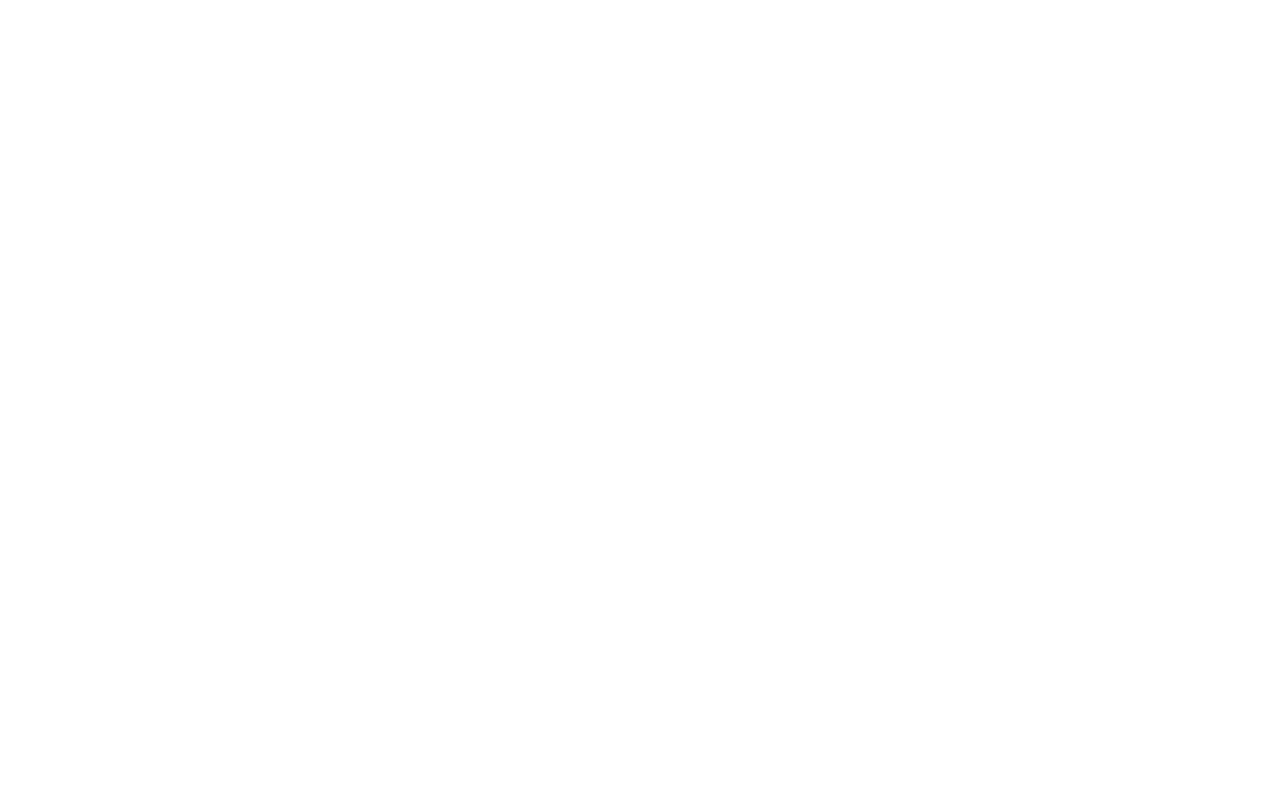
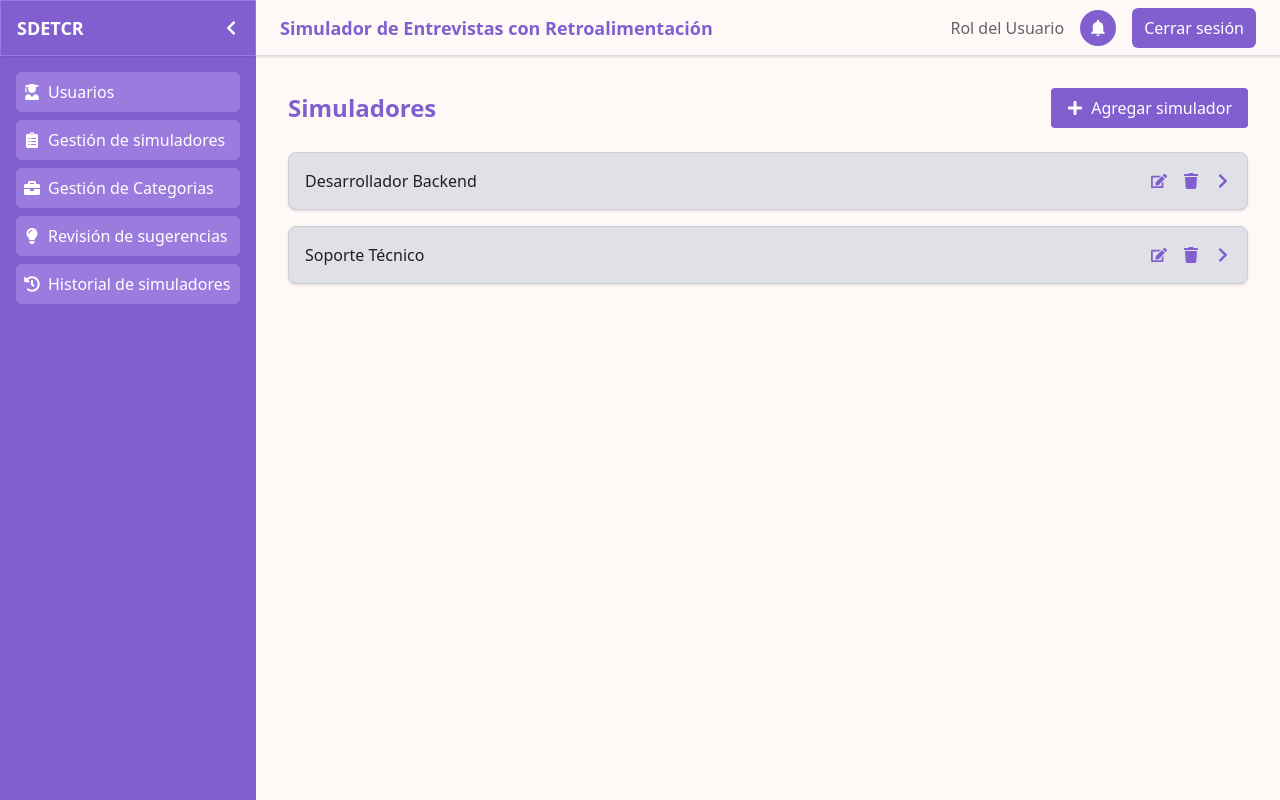
Before and after one commit to JulioCesarGutierrezRojas/SDETCR, a React (Vite) app in the folder frontend/: page /admin/categoria/1 in a window 1280 px wide. Before the commit this address had no page. Built offline with nearby package versions, Linux system fonts and the light colour scheme.

Commit message:
APTI-35 ADD: Pantalla de gestion de categorias

```diff
--- a/frontend/src/components/layout/sidebarAdmin.jsx
+++ b/frontend/src/components/layout/sidebarAdmin.jsx
@@ -7,7 +7,7 @@ const sidebarAdmin = ({ isCollapsed, setIsCollapsed }) => {
     const links = [
         { to: "/admin", label: "Usuarios", icon: <FaUserGraduate /> },
         { to: "/admin/simuladores", label: "Gestión de simuladores", icon: <FaClipboardList /> },
-        { to: "/estudiante/categorias", label: "Categorias", icon: <FaBriefcase /> },
+        { to: "/admin/categorias", label: "Gestión de Categorias", icon: <FaBriefcase /> },
         { to: "/admin/sugerenciaSimulador", label: "Revisión de sugerencias", icon: <FaLightbulb /> },
         { to: "/admin/historial", label: "Historial de simuladores", icon: <FaHistory /> },
     ];
--- /dev/null
+++ b/frontend/src/modules/admin/views/CategoriasList.jsx
@@ -0,0 +1,69 @@
+import { useEffect, useState } from "react";
+import { Link } from "react-router-dom";
+import { FaEdit, FaTrash, FaChevronRight, FaPlus } from "react-icons/fa";
+
+const CategoriasAdmin = () => {
+    const [categorias, setCategorias] = useState([]);
+
+    useEffect(() => {
+        setCategorias([
+            { id: 1, nombre: "Software" },
+            { id: 2, nombre: "Redes" },
+            { id: 3, nombre: "Administración" },
+        ]);
+    }, []);
+
+    const handleAgregar = () => {
+        console.log("Agregar categoría");
+    };
+
+    const handleEditar = (id) => {
+        console.log("Editar categoría:", id);
+    };
+
+    const handleEliminar = (id) => {
+        console.log("Eliminar categoría:", id);
+    };
+
+    return (
+        <div className="p-4">
+            <div className="flex justify-between items-center mb-6">
+                <h1 className="text-2xl font-bold text-[var(--color-lavanda-700)]">Categorías Existentes</h1>
+                <button
+                    onClick={handleAgregar}
+                    className="flex items-center gap-2 px-4 py-2 rounded bg-[var(--color-lavanda-700)] text-white hover:bg-[var(--color-lavanda-500)] transition">
+                    <FaPlus />
+                    Agregar categoría
+                </button>
+            </div>
+
+            <div className="space-y-4">
+                {categorias.map((cat) => (
+                    <div
+                        key={cat.id}
+                        className="flex justify-between items-center bg-[var(--color-gris-300)] p-4 rounded-lg shadow hover:shadow-lg transition border border-[var(--color-gris-500)]"
+                    >
+                        <span className="text-[var(--color-gris-950)] font-medium">{cat.nombre}</span>
+
+                        <div className="flex gap-4 text-[var(--color-lavanda-700)]">
+                            <button onClick={() => handleEditar(cat.id)}>
+                                <FaEdit className="hover:text-[var(--color-lavanda-900)]" />
+                            </button>
+
+                            <button onClick={() => handleEliminar(cat.id)}>
+                                <FaTrash className="hover:text-[var(--color-rojo-error)]" />
+                            </button>
+
+                            <Link to={`/admin/categoria/${cat.id}`}>
+                                <FaChevronRight className="hover:text-[var(--color-lavanda-900)]" />
+                            </Link>
+                        </div>
+                    </div>
+                ))}
+            </div>
+
+        </div>
+    );
+}
+
+export default CategoriasAdmin;
--- /dev/null
+++ b/frontend/src/modules/admin/views/SimuladoresList.jsx
@@ -0,0 +1,70 @@
+import { useParams, Link } from "react-router-dom";
+import { useEffect, useState } from "react";
+import { FaEdit, FaTrash, FaChevronRight, FaPlus } from "react-icons/fa";
+
+const SimuladoresAdmin = () => {
+
+    const { categoriaId } = useParams();
+    const [simuladores, setSimuladores] = useState([]);
+
+    useEffect(() => {
+        setSimuladores([
+            { id: 101, nombre: "Desarrollador Backend" },
+            { id: 102, nombre: "Soporte Técnico" }
+        ]);
+    }, [categoriaId]);
+
+    const handleAgregar = () => {
+        console.log("Agregar simulador");
+    };
+
+    const handleEditar = (id) => {
+        console.log("Editar simulador:", id);
+    };
+
+    const handleEliminar = (id) => {
+        console.log("Eliminar simulador:", id);
+    };
+
+    return (
+        <div className="p-4">
+            <div className="flex justify-between items-center mb-6">
+                <h1 className="text-2xl font-bold text-[var(--color-lavanda-700)]">Simuladores</h1>
+                <button
+                    onClick={handleAgregar}
+                    className="flex items-center gap-2 px-4 py-2 rounded bg-[var(--color-lavanda-700)] text-white hover:bg-[var(--color-lavanda-500)] transition"
+                >
+                    <FaPlus />
+                    Agregar simulador
+                </button>
+            </div>
+
+            <div className="space-y-4">
+                {simuladores.map((sim) => (
+                    <div
+                        key={sim.id}
+                        className="flex justify-between items-center bg-[var(--color-gris-300)] p-4 rounded-lg shadow hover:shadow-lg transition border border-[var(--color-gris-500)]"
+                    >
+                        <span className="text-[var(--color-gris-950)] font-medium">{sim.nombre}</span>
+
+                        <div className="flex gap-4 text-[var(--color-lavanda-700)]">
+                            <button onClick={() => handleEditar(sim.id)}>
+                                <FaEdit className="hover:text-[var(--color-lavanda-900)]" />
+                            </button>
+
+                            <button onClick={() => handleEliminar(sim.id)}>
+                                <FaTrash className="hover:text-[var(--color-rojo-error)]" />
+                            </button>
+
+                            <Link to={`/admin/simuladores/${sim.id}/preguntas`}>
+                                <FaChevronRight className="hover:text-[var(--color-lavanda-900)]" />
+                            </Link>
+                        </div>
+                    </div>
+                ))}
+            </div>
+        </div>
+    );
+}
+
+export default SimuladoresAdmin;
--- a/frontend/src/router/router.jsx
+++ b/frontend/src/router/router.jsx
@@ -9,6 +9,8 @@ import Categorias from "../modules/student/views/categorias";
 import SimuladorFormulario from "../modules/student/views/simuladorFormulario";
 import RegisterForm from "../modules/auth/views/RegisterForm";
 import PasswordRecoveryForm from "../modules/auth/views/PasswordRecoveryForm";
+import CategoriasAdmin from "../modules/admin/views/CategoriasList";
+import SimuladoresAdmin from "../modules/admin/views/SimuladoresList";
 
 
 
@@ -27,10 +29,13 @@ const AppRouter = () => {
           <Route path="formulario/:simuladorID" element={<SimuladorFormulario />} />
         </Route>
 
-        <Route path="/admin" element={<LayoutAdmin />}></Route>
+        <Route path="/admin" element={<LayoutAdmin />}>
+          <Route path="categorias" element={<CategoriasAdmin />} />
+          <Route path="categoria/:simuladorID" element={<SimuladoresAdmin />} />
+        </Route>
+
         <Route path="/teacher" element={<LayoutTeacher />}>
-         <Route path="videos" element={<Videos />} />
-
+          <Route path="videos" element={<Videos />} />
         </Route>
 
       </Routes>
```
